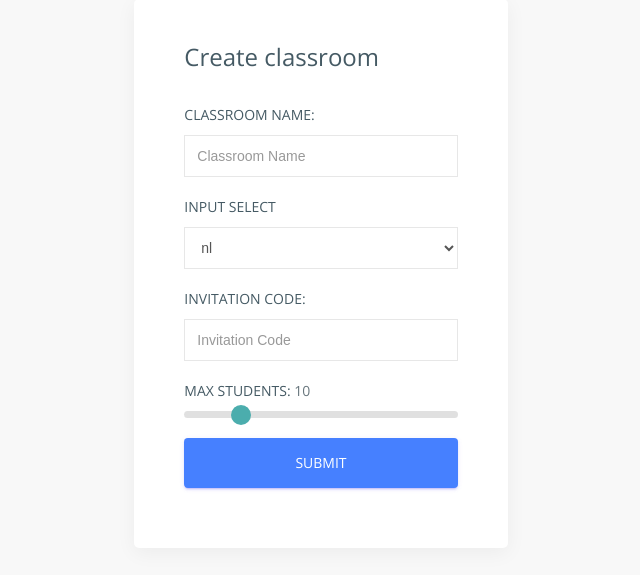
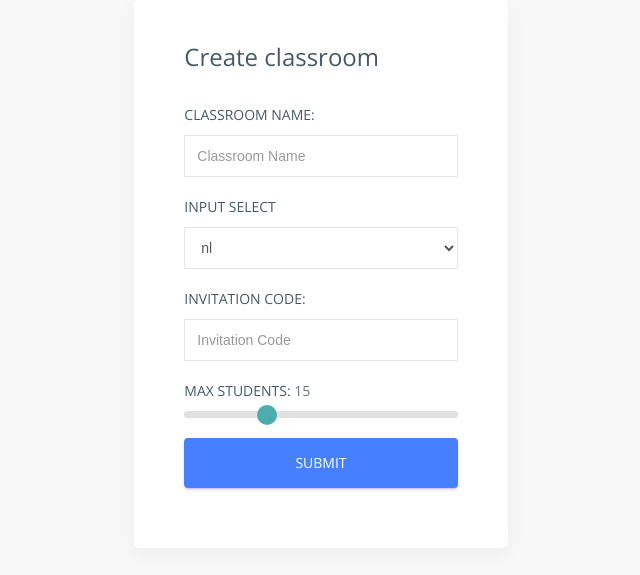
Before and after one commit to RUGSoftEng/2018-ZeeguuDashboard, a Flask app: template zeeguu_dashboard/app/templates/createcohort.html in a window 1280 px wide. Shown: the part 102-677 px from the top of the page, without its empty margins (324-964 px from the left). Run offline with Flask 2, Linux system fonts and the light colour scheme; the template is opened without the code that fills it: values that come from a table or form of the project are taken from there, others are empty; some libraries are stand-ins or nearby versions.

Commit message:
creating cohort

```diff
--- a/zeeguu_dashboard/app/templates/createcohort.html
+++ b/zeeguu_dashboard/app/templates/createcohort.html
@@ -50,7 +50,7 @@
 
                         <label>Max Students:</label> <span id="demo"></span>
                         <div class="form-group">
-                        <input type = "range" min="1" max="50" value="10" class="slider" id="max_students" name="max_students">
+                        <input type = "range" min="1" max="50" value="15" class="slider" id="max_students" name="max_students">
                         </div>
 
                     </div>
```
